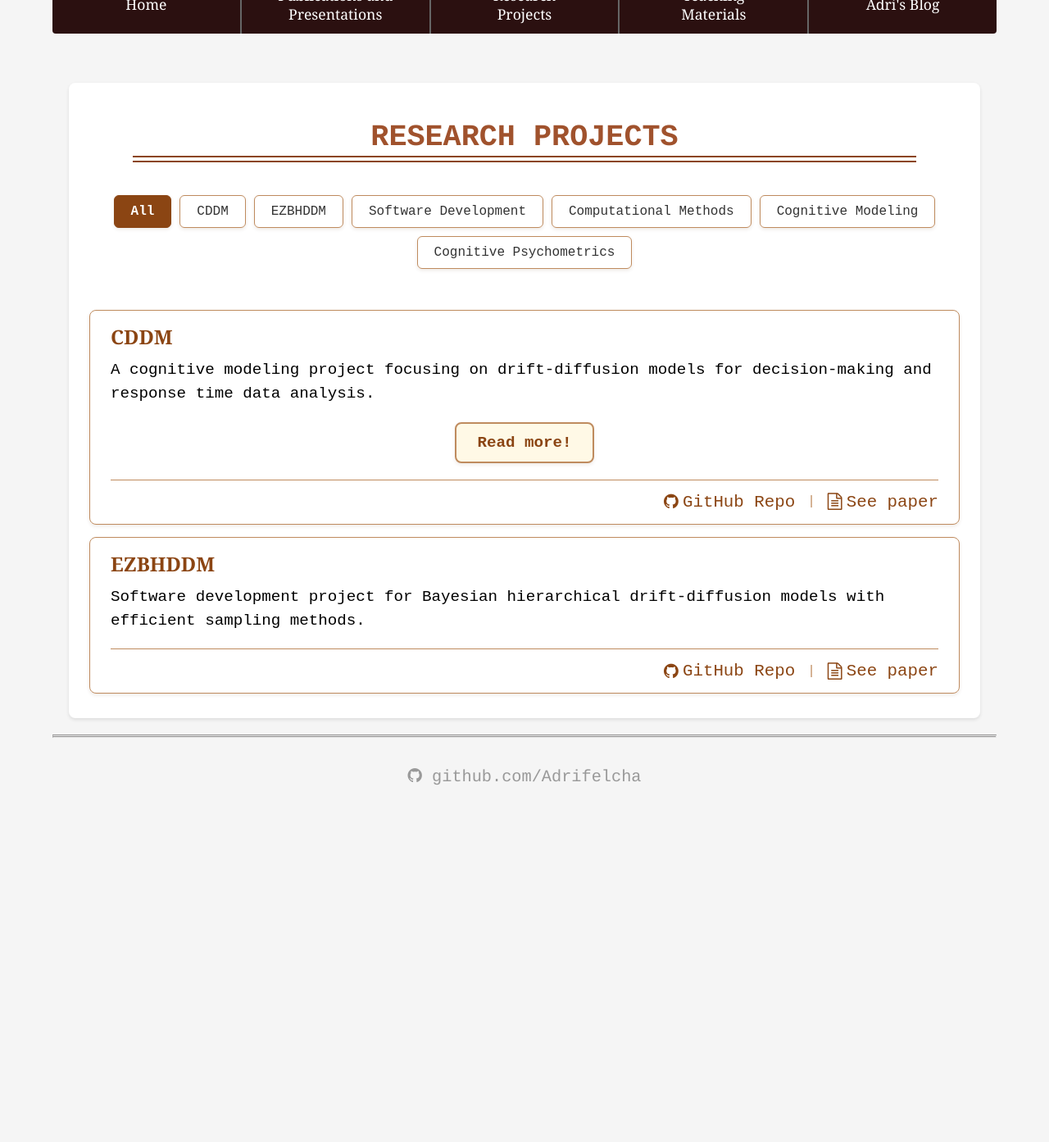
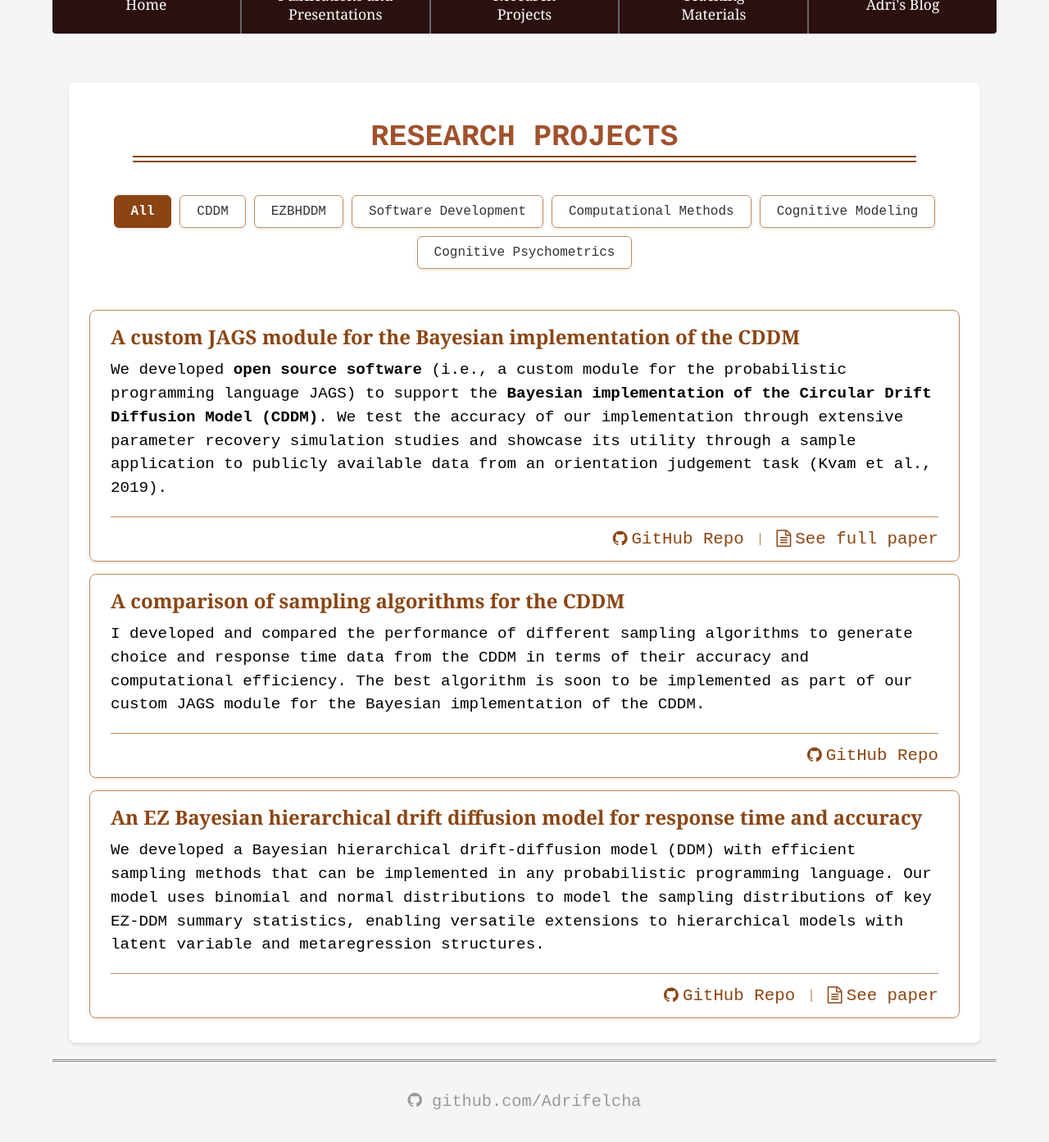
Before and after one commit to Adrifelcha/adrifelcha.github.io, a Jekyll site: the page built from projects/index.html, in a window 1280 px wide and 1400 px high, scrolled down 270 px. Shown: the top 1393 px of the window at 82% size. Built offline with Jekyll 4.4.1, drawn with Linux system fonts in a browser that asks for light colours; some web fonts are replaced; before the commit the page ends 1275 px from its top, so only the background shows below that.

Commit message:
Update the list of research projects to include three main projects: Custom JAGS CDDM module, EZBHDDM implementation, Sampling algorithms

```diff
--- a/projects/index.html
+++ b/projects/index.html
@@ -47,42 +47,63 @@ title: Research Projects
 
         <!-- Projects List -->
         <div class="blog-list" id="projects-list">
-            <div class="blog-item project-item" data-keywords="cddm modeling psychometrics">
+            <div class="blog-item project-item" data-keywords="cddm software modeling computational psychometrics">
                 <div class="blog-content">
-                    <div class="post-title">CDDM</div>
-                    <div class="project-summary">A cognitive modeling project focusing on drift-diffusion models for decision-making and response time data analysis.</div>
-                    <div class="project-read-more-container">
+                    <div class="post-title">A custom JAGS module for the Bayesian implementation of the CDDM</div>
+                    <div class="project-summary">We developed <b>open source software</b> (i.e., a custom module for the probabilistic programming language JAGS) to support the <b>Bayesian implementation of the Circular Drift Diffusion Model (CDDM)</b>. We test the accuracy of our implementation through extensive parameter recovery simulation studies and showcase its utility through a sample application to publicly available data from an orientation judgement task (Kvam et al., 2019).</div>
+                    <!-- <div class="project-read-more-container">
                         <a href="/projects/cddm/" class="project-read-more-btn">Read more!</a>
-                    </div>
+                    </div> -->
                     <div class="project-links-bottom">
                         <div class="project-external-links">
-                            <a href="https://github.com/Adrifelcha/cddm" class="project-icon-link" target="_blank" title="GitHub Repository">
+                            <a href="https://github.com/Adrifelcha/cddm-sampleFiles" class="project-icon-link" target="_blank" title="GitHub Repository">
                                 <i class="fa fa-github"></i> GitHub Repo
                             </a>
                             <span class="link-separator">|</span>
-                            <a href="https://example.com/paper" class="project-icon-link" target="_blank" title="Paper">
-                                <i class="fa fa-file-text-o"></i> See paper
+                            <a href="https://link.springer.com/article/10.1007/s42113-023-00191-4" class="project-icon-link" target="_blank" title="Paper">
+                                <i class="fa fa-file-text-o"></i> See full paper
                             </a>
                         </div>
                     </div>
                 </div>
             </div>
 
-            <div class="blog-item project-item" data-keywords="ezbhdm modeling software">
+            <div class="blog-item project-item" data-keywords="cddm software computational">
                 <div class="blog-content">
-                    <div class="post-title">EZBHDDM</div>
-                    <div class="project-summary">Software development project for Bayesian hierarchical drift-diffusion models with efficient sampling methods.</div>
+                    <div class="post-title">A comparison of sampling algorithms for the CDDM</div>
+                    <div class="project-summary">I developed and compared the performance of different sampling algorithms to generate choice and response time data from the CDDM in terms of their accuracy and computational efficiency. The best algorithm is soon to be implemented as part of our custom JAGS module for the Bayesian implementation of the CDDM.</div>
+                    <!-- <div class="project-read-more-container">
+                        <a href="/projects/cddm/" class="project-read-more-btn">Read more!</a>
+                    </div> -->
+                    <div class="project-links-bottom">
+                        <div class="project-external-links">
+                            <a href="https://github.com/Adrifelcha/cddm-simulationMethods" class="project-icon-link" target="_blank" title="GitHub Repository">
+                                <i class="fa fa-github"></i> GitHub Repo
+                            </a>
+                            <!-- <span class="link-separator">|</span>
+                            <a href="https://link.springer.com/article/10.1007/s42113-023-00191-4" class="project-icon-link" target="_blank" title="Paper">
+                                <i class="fa fa-file-text-o"></i> See full paper
+                            </a> -->
+                        </div>
+                    </div>
+                </div>
+            </div>
+
+            <div class="blog-item project-item" data-keywords="ezbhdm psychometrics">
+                <div class="blog-content">
+                    <div class="post-title">An EZ Bayesian hierarchical drift diffusion model for response time and accuracy</div>
+                    <div class="project-summary">We developed a Bayesian hierarchical drift-diffusion model (DDM) with efficient sampling methods that can be implemented in any probabilistic programming language. Our model uses binomial and normal distributions to model the sampling distributions of key EZ-DDM summary statistics, enabling versatile extensions to hierarchical models with latent variable and metaregression structures.</div>
                     <!-- "Read more!" button can be removed if not needed -->
                     <!-- <div class="project-read-more-container">
                         <a href="/projects/ezbhdm.html" class="project-read-more-btn">Read more!</a>
                     </div> -->
                     <div class="project-links-bottom">
                         <div class="project-external-links">
-                            <a href="https://github.com/Adrifelcha/ezbhdm" class="project-icon-link" target="_blank" title="GitHub Repository">
+                            <a href="https://github.com/Adrifelcha/EZ-project" class="project-icon-link" target="_blank" title="GitHub Repository">
                                 <i class="fa fa-github"></i> GitHub Repo
                             </a>
                             <span class="link-separator">|</span>
-                            <a href="https://example.com/paper" class="project-icon-link" target="_blank" title="Paper">
+                            <a href="https://link.springer.com/article/10.3758/s13423-025-02729-y" class="project-icon-link" target="_blank" title="Paper">
                                 <i class="fa fa-file-text-o"></i> See paper
                             </a>
                         </div>
```
